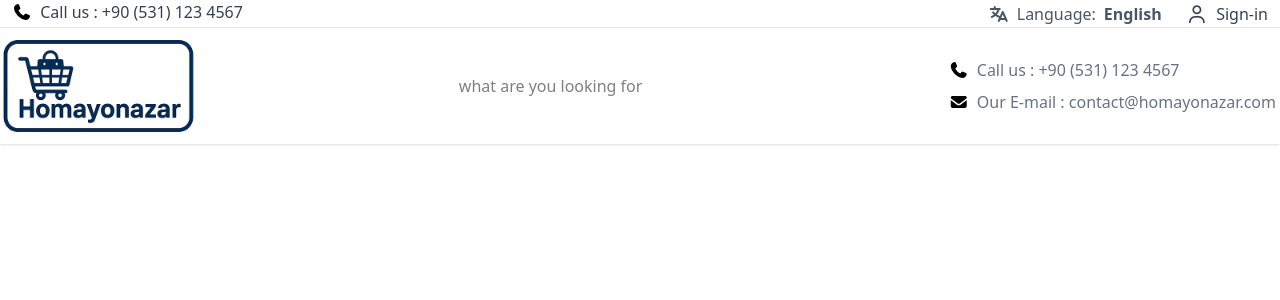
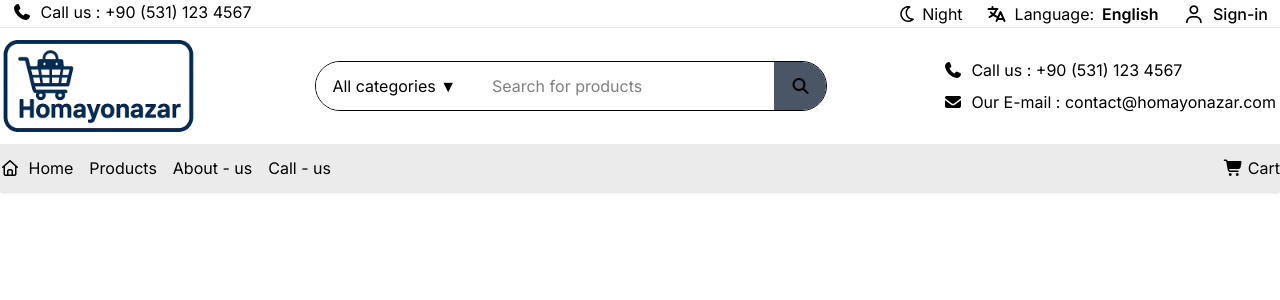
Before and after one commit to homayonazar/Mega-Shop-Project, a React (Vite) app: page / in a window 1280 px wide. Shown: the top 300 px of the page. Built offline with nearby package versions, Linux system fonts and the light colour scheme.

Commit message:
Header & Navbar Completed

```diff
--- a/src/components/Header.tsx
+++ b/src/components/Header.tsx
@@ -1,13 +1,54 @@
+import { useEffect, useState } from "react";
 import Logo from "../assets/images/Logo.png"
 import Container from "./Container"
+import Navbar from "./Navbar"
 function Header() {
+
+    const [darkMode, setDarkMode] = useState(() => {
+        const saved = localStorage.getItem("theme");
+        return saved ? saved === "dark" : false;
+    });
+
+    useEffect(() => {
+        const root = document.documentElement;
+        if (darkMode) {
+            root.classList.add("dark");
+            localStorage.setItem("theme", "dark");
+        } else {
+            root.classList.remove("dark");
+            localStorage.setItem("theme", "light");
+        }
+    }, [darkMode]);
+
+    const toggleDarkMode = () => setDarkMode(v => !v);
+
+
+
+
+
+
     return (
-        <div className="shadow">
+        <div className="shadow bg-[var(--bg)]">
             <div className="Upper_section_of_header w-full h-7 flex justify-between border-b-1 border-gray-200">                <div className="Left_side ms-3">
                 <i className="fas fa-light fa-phone"></i>
                 <span className="text-gray-700 m-1"> Call us : +90 (531) 123 4567</span>
             </div>
                 <div className="flex items-center gap-6 text-gray-600">
+
+                    <button
+                        className="Day|Night_button cursor-pointer"
+                        type="button" onClick={toggleDarkMode}
+                        title={darkMode ? "Switch to light" : "Switch to dark"}>
+
+                        {darkMode ? (
+                            <p> <i className="far fa-regular fa-sun me-1"></i>Day</p>
+                        ) : (
+                            <p> <i className="far fa-light fa-moon me-1"></i>Night</p>
+                        )}
+                    </button>
+
+
+
                     <button className="flex items-center gap-2 cursor-pointer">
                         <i className="fas fa-light fa-language "></i>
                         <span className="">Language:</span>
@@ -18,6 +59,7 @@ function Header() {
                         <i className="far fa-user text-lg"></i>
                         <span className="font-medium me-3">Sign-in</span>
                     </button>
+
                 </div>
             </div>
             <Container>
@@ -25,21 +67,33 @@ function Header() {
                     <div className="Logo_of_Site w-50 py-2">
                         <img src={Logo} alt="logo picture" />
                     </div>
-                    <div className="Search_input ">
-                        <input type="text" placeholder="what are you looking for" />
+                    <div className="Search_box flex w-full max-w-lg mx-auto border rounded-full overflow-hidden">
+                        <button className="px-4 py-2 bg-white flex items-center gap-1">
+                            All categories ▼
+                        </button>
+
+                        <input
+                            type="text"
+                            placeholder="Search for products"
+                            className="flex-1 px-5 py-3 outline-none ]"
+                        />
+                        <button className="px-4 py-2 bg-gray-600 text-white">
+                            <i className="fas fa-light fa-magnifying-glass"></i>
+                        </button>
                     </div>
                     <div className="Calling">
                         <div className="up mb-2">
                             <i className="fas fa-light fa-phone"></i>
-                        <span className="text-gray-500 m-1"> Call us : +90 (531) 123 4567</span>
+                            <span className="text-gray-500 m-1"> Call us : +90 (531) 123 4567</span>
                         </div>
                         <div className="down">
                             <i className="fas fa-light fa-envelope"></i>
-                        <span className="text-gray-500 m-1"> Our E-mail : contact@homayonazar.com</span>
+                            <span className="text-gray-500 m-1"> Our E-mail : contact@homayonazar.com</span>
                         </div>
                     </div>
                 </div>
             </Container>
+            <Navbar />
         </div>
     )
 }
--- /dev/null
+++ b/src/components/Navbar.tsx
@@ -0,0 +1,38 @@
+import { Link } from "react-router-dom"
+import Container from "./Container"
+
+function Navbar() {
+    return (
+        <div>
+            <nav className="Navbar w-full h-auto bg-[var(--navbar)]">
+                <Container>
+                    <div className="navbar flex justify-between items-center">
+                        <ul className="flex gap-4 py-3">
+                            <li className="inline">
+                                <Link to="/">
+                                    <i className="far fa-light fa-house me-1"></i> Home
+                                </Link>
+                            </li>
+                            <li>
+                                <Link to="/products">Products</Link>
+                            </li>
+                            <li>
+                                <Link to="/about">About - us</Link>
+                            </li>
+                            <li>
+                                <Link to="/contact">Call - us</Link>
+                            </li>
+                        </ul>
+                        <div className="cart">
+                            <Link to="/"><i className="fas fa-light fa-cart-shopping me-1"></i>Cart</Link>
+                        </div>
+
+                    </div>
+
+                </Container>
+            </nav>
+        </div>
+    )
+}
+
+export default Navbar
--- a/src/index.css
+++ b/src/index.css
@@ -1,2 +1,61 @@
+@import url('https://fonts.googleapis.com/css2?family=Inter:wght@400;500;600;700&display=swap');
+
 @import "tailwindcss";
 @import '@fortawesome/fontawesome-free/css/all.min.css';
+
+body {
+  font-family: 'Inter', sans-serif;
+
+}
+
+* {
+  box-sizing: border-box;
+  transition: background-color 0.3s ease,color 0.3s ease,border-color 0.3s ease;
+}
+
+:root {
+    --bg: #ffffff;
+    --text: #000000;
+    --myGreen: #d8efee;
+    --myBlue: #d9ebf6;
+    --table: #e8e8e8 ;
+    --comment : #f2f2f2 ;
+    --navbar: #ebebeb ;
+    --myFONT-w: #ffffff;
+    --myFONT-B: #2e2e2e;
+    --myFontColor: #2aaac6;
+    --myWhite: #eff1f4;
+    --myBG: linear-gradient(90deg,
+        rgba(255, 255, 255, 1) 0%,
+        rgb(235, 235, 235) 50%,
+        rgba(255, 255, 255, 1) 100%);
+    --textColor: #000000;
+    --dashboard-bg : #f5f5f5;
+    --dashboard-font: ;
+    --dashboard-hover: #98aead;
+
+}
+
+.dark {
+    --bg: #212121;
+    --text: #ffffff;
+    --myGreen: #1d2b2a;
+    --myBlue: #162c3b;
+    --navbar: #414a4b ;
+    --table: #424b4c ;
+    --comment : #1d2b2a ;
+    --myFontColor: #90e0ef;
+    --myWhite: #0f2027;
+    --myFONT-w: #0f2027;
+    --myFONT-B: #ffffff;
+    --myBG: linear-gradient(90deg,
+    rgba(0, 0, 0, 1) 0%,
+    rgba(67, 76, 77, 1) 50%,
+    rgba(32, 36, 37, 1) 100%,
+    rgba(32, 36, 37, 1) 100%);
+    --textColor: #ffffff;
+}
+
+p ,span , li , i , a{
+    color: var(--text);
+}
--- a/src/pages/Home.tsx
+++ b/src/pages/Home.tsx
@@ -2,7 +2,7 @@ import Header from "../components/Header"
 
 function Home() {
   return (
-    <div>
+    <div className="bg-[var(--bg)] w-full h-1000">
         <Header/>
 
     </div>
```
